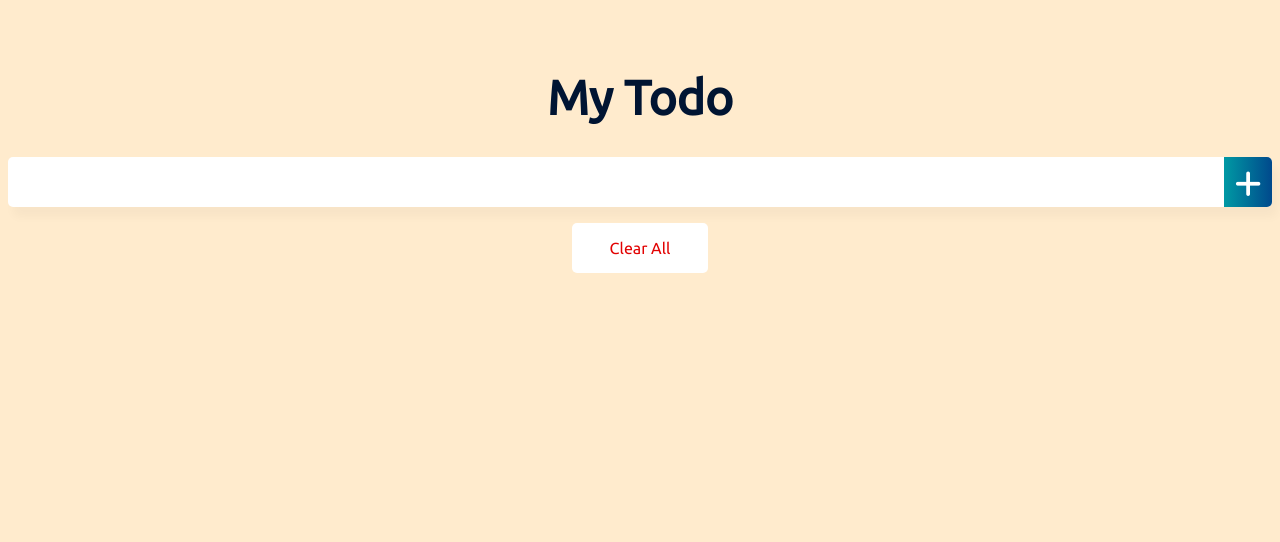
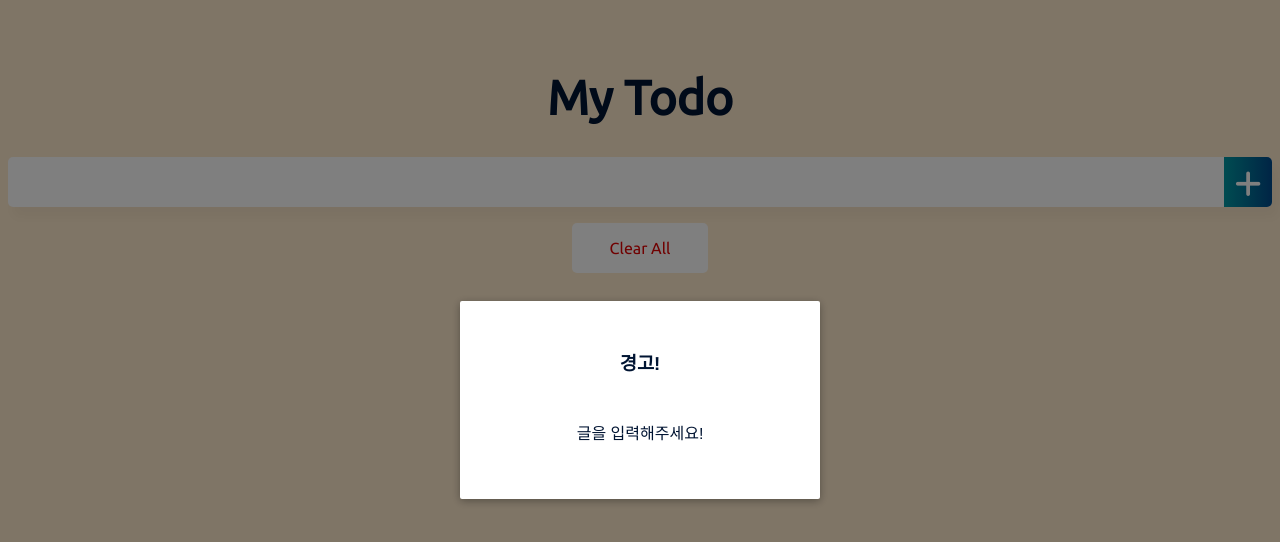
Before and after one commit to nrudev/vue-todo, a Vue app: page / in a window 1280 px wide. Both pictures are taken after a click on the element 1248 px from the left and 182 px from the top of the page. Shown: the top 542 px of the page. Built offline with nearby package versions, Linux system fonts and the light colour scheme.

Commit message:
Modal 추가
- input 창에 미입력 후 등록 버튼 클릭시 경고창 뜨도록 하였음.

```diff
--- a/src/components/TodoInput.vue
+++ b/src/components/TodoInput.vue
@@ -4,26 +4,43 @@
     <span class="addContainer" @click="addTodo">
       <i class="fa-solid fa-plus addBtn"></i>
     </span>
+    <Modal v-if="showModal" @close="showModal = false">
+      <div slot="header">
+        <h3>경고!</h3>
+      </div>
+      <div slot="body">
+        <p>글을 입력해주세요!</p>
+      </div>
+      <span slot="footer"></span>
+    </Modal>
   </div>
 </template>
 
 <script>
+import Modal from './common/AppModal.vue';
+
 export default {
   data() {
     return {
       newTodo: '',
+      showModal: false,
     };
   },
   methods: {
     addTodo() {
-      if (this.newTodo !== '') {
+      if (this.newTodo.trim() !== '') {
         this.$emit('addTodo', this.newTodo);
+      } else {
+        this.showModal = true;
       }
       this.clearInput();
     },
     clearInput() {
       this.newTodo = '';
     },
+  },
+  components: {
+    Modal,
   },
 };
 </script>
--- /dev/null
+++ b/src/components/common/AppModal.vue
@@ -0,0 +1,87 @@
+<template>
+  <transition name="modal">
+    <div class="modal-mask" @click="$emit('close')">
+      <div class="modal-wrapper">
+        <div class="modal-container">
+          <div class="modal-header">
+            <slot name="header"> default header </slot>
+          </div>
+
+          <div class="modal-body">
+            <slot name="body"> default body </slot>
+          </div>
+
+          <div class="modal-footer">
+            <slot name="footer">
+              default footer
+              <button class="modal-default-button" @click="$emit('close')">
+                OK
+              </button>
+            </slot>
+          </div>
+        </div>
+      </div>
+    </div>
+  </transition>
+</template>
+
+<script>
+export default {};
+</script>
+
+<style scoped>
+.modal-mask {
+  position: fixed;
+  z-index: 9998;
+  top: 0;
+  left: 0;
+  width: 100%;
+  height: 100%;
+  background-color: rgba(0, 0, 0, 0.5);
+  display: table;
+  transition: opacity 0.3s ease;
+}
+
+.modal-wrapper {
+  display: table-cell;
+  vertical-align: middle;
+}
+
+.modal-container {
+  width: 300px;
+  margin: 0px auto;
+  padding: 20px 30px;
+  background-color: #fff;
+  border-radius: 2px;
+  box-shadow: 0 2px 8px rgba(0, 0, 0, 0.33);
+  transition: all 0.3s ease;
+  font-family: Helvetica, Arial, sans-serif;
+}
+
+.modal-header h3 {
+  margin-top: 0;
+  color: #42b983;
+}
+
+.modal-body {
+  margin: 20px 0;
+}
+
+.modal-default-button {
+  float: right;
+}
+
+.modal-enter {
+  opacity: 0;
+}
+
+.modal-leave-active {
+  opacity: 0;
+}
+
+.modal-enter .modal-container,
+.modal-leave-active .modal-container {
+  -webkit-transform: scale(1.1);
+  transform: scale(1.1);
+}
+</style>
```
